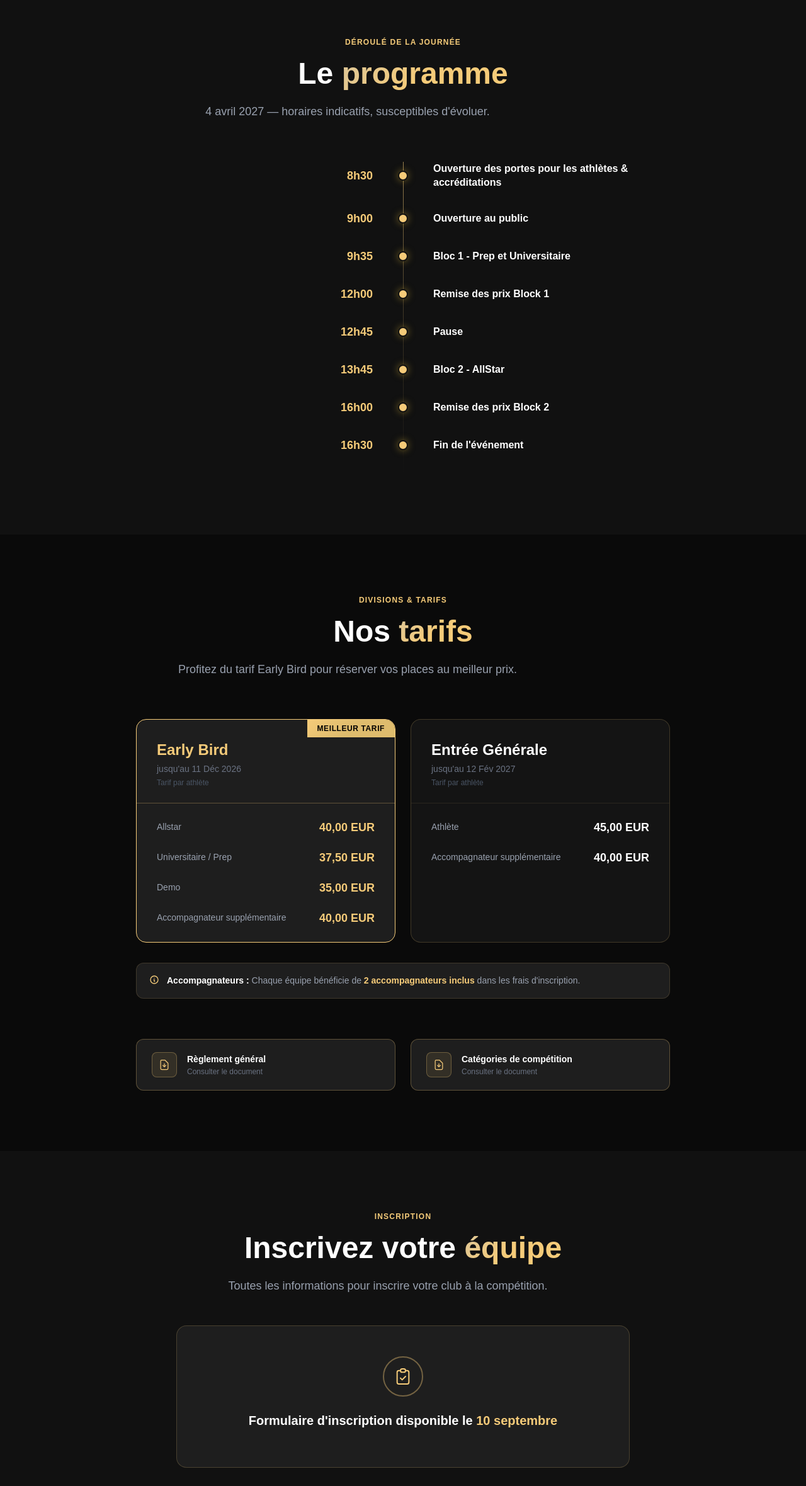
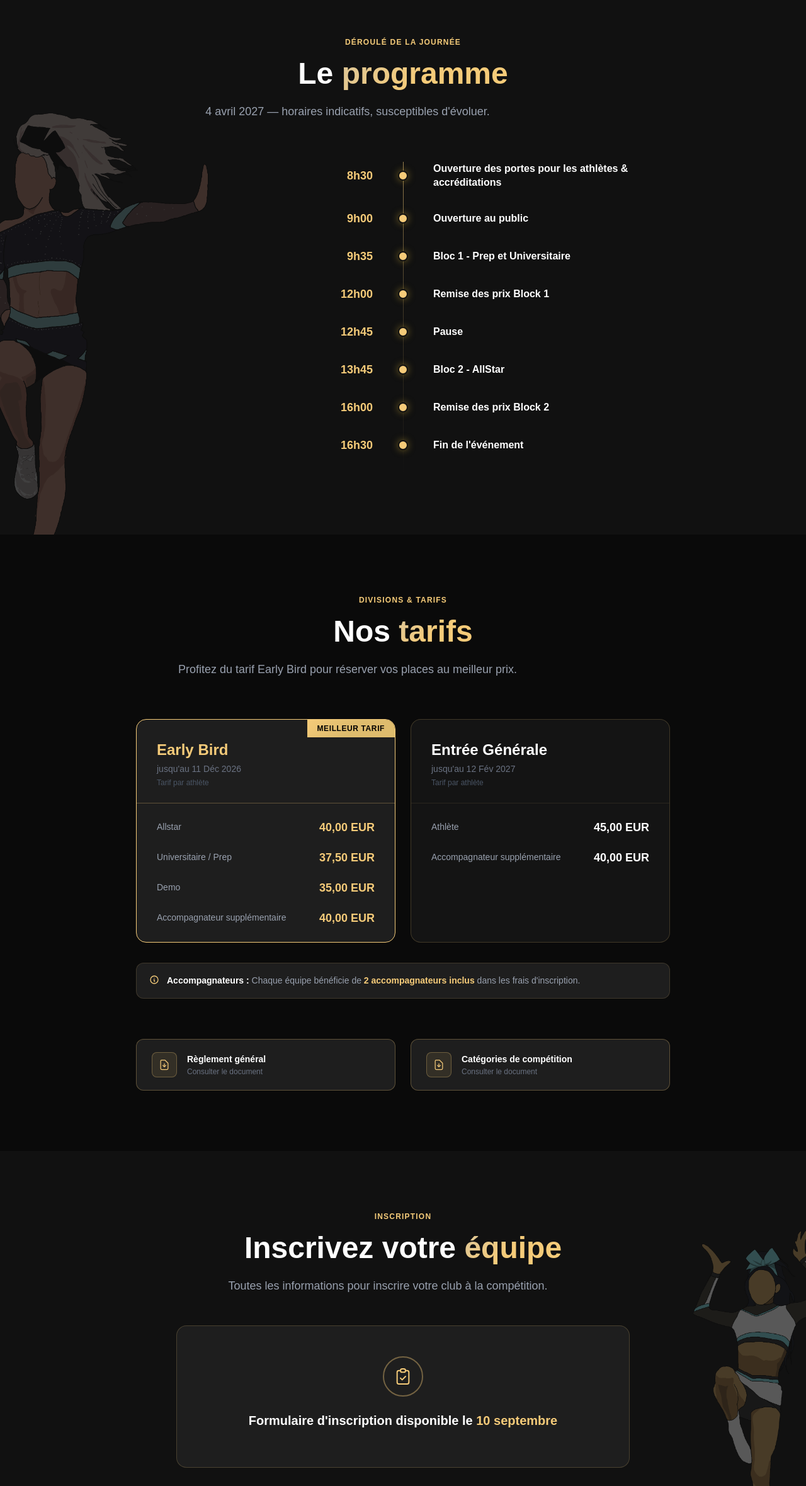
Before and after one commit to BouysselCamille/crown-cheerleading-event, a React (Vite) app: page / in a window 1280 px wide. Shown: the part 2379-4739 px from the top of the page at 63% size. Built offline with nearby package versions, Linux system fonts and the light colour scheme.

Commit message:
feat: add silhouettes

```diff
--- a/src/components/sections/Inscription.jsx
+++ b/src/components/sections/Inscription.jsx
@@ -8,8 +8,16 @@ export function Inscription() {
   const { t } = useTranslation();
 
   return (
-    <section id="inscription" className="py-24 bg-crown-dark">
-      <div className="max-w-3xl mx-auto px-6">
+    <section id="inscription" className="relative py-24 bg-crown-dark overflow-hidden">
+      {/* Cheerleader silhouette — right side, behind content */}
+      <img
+        src="/gallery/silhouette-2.png"
+        alt=""
+        aria-hidden="true"
+        className="pointer-events-none select-none absolute bottom-0 h-[80%] w-auto max-w-none block left-1/2 -translate-x-1/2 opacity-30 -scale-x-100 lg:left-auto lg:right-0 lg:translate-x-1/4"
+      />
+
+      <div className="relative max-w-3xl mx-auto px-6">
         <motion.div
           initial={{ opacity: 0, y: 20 }}
           whileInView={{ opacity: 1, y: 0 }}
--- a/src/components/sections/Schedule.jsx
+++ b/src/components/sections/Schedule.jsx
@@ -6,8 +6,16 @@ export function Schedule() {
   const { t } = useTranslation();
 
   return (
-    <section id="schedule" className="py-24 bg-crown-dark">
-      <div className="max-w-4xl mx-auto px-6">
+    <section id="schedule" className="relative py-24 bg-crown-dark overflow-hidden">
+      {/* Cheerleader silhouette — left side, behind content */}
+      <img
+        src="/gallery/silhouette.png"
+        alt=""
+        aria-hidden="true"
+        className="pointer-events-none select-none absolute bottom-0 h-[80%] w-auto max-w-none block left-1/4 -translate-x-1/2 opacity-20 lg:left-0 lg:-translate-x-1/4"
+      />
+
+      <div className="relative max-w-4xl mx-auto px-6">
         <motion.div
           initial={{ opacity: 0, y: 20 }}
           whileInView={{ opacity: 1, y: 0 }}
```
Also changed, not shown: public/gallery/silhouette-2.png (added), public/gallery/silhouette.png (added).
